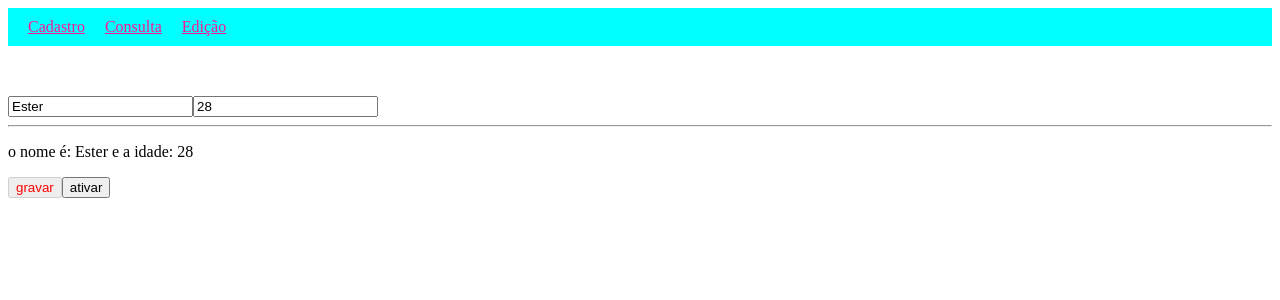
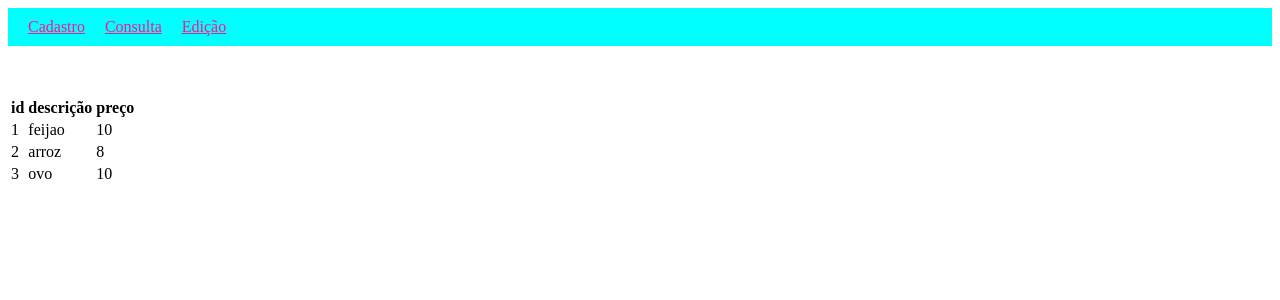
Before and after one commit to esterdcveiga/app-aula, an Angular app: page /consulta in a window 1280 px wide. Shown: the top 300 px of the page. Built offline with nearby package versions, Linux system fonts and the light colour scheme.

Commit message:
usando ngFor

```diff
--- a/src/app/consulta/consulta.component.html
+++ b/src/app/consulta/consulta.component.html
@@ -1,12 +1,28 @@
 <!--two way data bind-->
 <!--ngModel é uma diretiva do Angular para permitir aplicar o two way data binding-->
-<input type="text" [(ngModel)]="nome" />
+<!--<input type="text" [(ngModel)]="nome" />
 <input type="text" [(ngModel)]="idade">
 <hr>
 
-<p>o nome é: {{ nome }} e a idade: {{ idade }}</p>
+<p>o nome é: {{ nome }} e a idade: {{ idade }}</p>-->
 
 <!--operador ternário texto do botão vermelho quando o valor de dadosValidados é true e azul quando é false-->
-<button [disabled]=" dadosValidados" [style.color]="dadosValidados ? 'red' : 'blue'">gravar</button>
+<!--<button [disabled]=" dadosValidados" [style.color]="dadosValidados ? 'red' : 'blue'">gravar</button>
 
-<button (click)="ativar()">ativar</button>
+<button (click)="ativar()">ativar</button>-->
+
+<!--<p *ngFor="let prod of produtos">{{ prod.id }}, {{ prod.descricao }}, {{ prod.preco }} </p>-->
+
+<table>
+    <tr>
+        <th>id</th>
+        <th>descrição</th>
+        <th>preço</th>
+    </tr>
+    <!--percorrendo o array e colocando seus dados em uma tabela-->
+    <tr *ngFor = "let prod of produtos">
+        <td> {{ prod.id }}
+        <td> {{ prod.descricao }} </td>
+        <td> {{ prod.preco }} </td>
+    </tr>
+</table>
--- a/src/app/consulta/consulta.component.ts
+++ b/src/app/consulta/consulta.component.ts
@@ -1,4 +1,10 @@
 import { Component, OnInit } from '@angular/core';
+
+interface IProduro{
+  id:number;
+  descricao:string;
+  preco:number;
+}
 
 @Component({
   selector: 'app-consulta',
@@ -6,17 +12,40 @@ import { Component, OnInit } from '@angular/core';
   styleUrls: ['./consulta.component.css']
 })
 export class ConsultaComponent implements OnInit {
+
+  /*
   nome: string = 'Ester'
   idade:number = 28
   dadosValidados: boolean = true
+
+  ativar():void{
+    this.dadosValidados = !this.dadosValidados
+  }
+
+  */
+
+  produtos:IProduro[] = [
+    {
+      id: 1,
+      descricao: 'feijao',
+      preco: 10
+    },
+    {
+      id: 2,
+      descricao: 'arroz',
+      preco: 8
+    },
+    {
+      id: 3,
+      descricao: 'ovo',
+      preco: 10
+    }
+  ]
 
   constructor() { }
 
   ngOnInit(): void {
   }
 
-  ativar():void{
-    this.dadosValidados = !this.dadosValidados
-  }
 
 }
--- a/src/app/edicao/edicao.component.ts
+++ b/src/app/edicao/edicao.component.ts
@@ -16,6 +16,7 @@ export class EdicaoComponent implements OnInit {
 
   show():void{
     this.blocoVisivel= !this.blocoVisivel
+
     if (this.blocoVisivel == false) {
       //this.blocoVisivel = true
       this.nomeBotao='hide'
```
